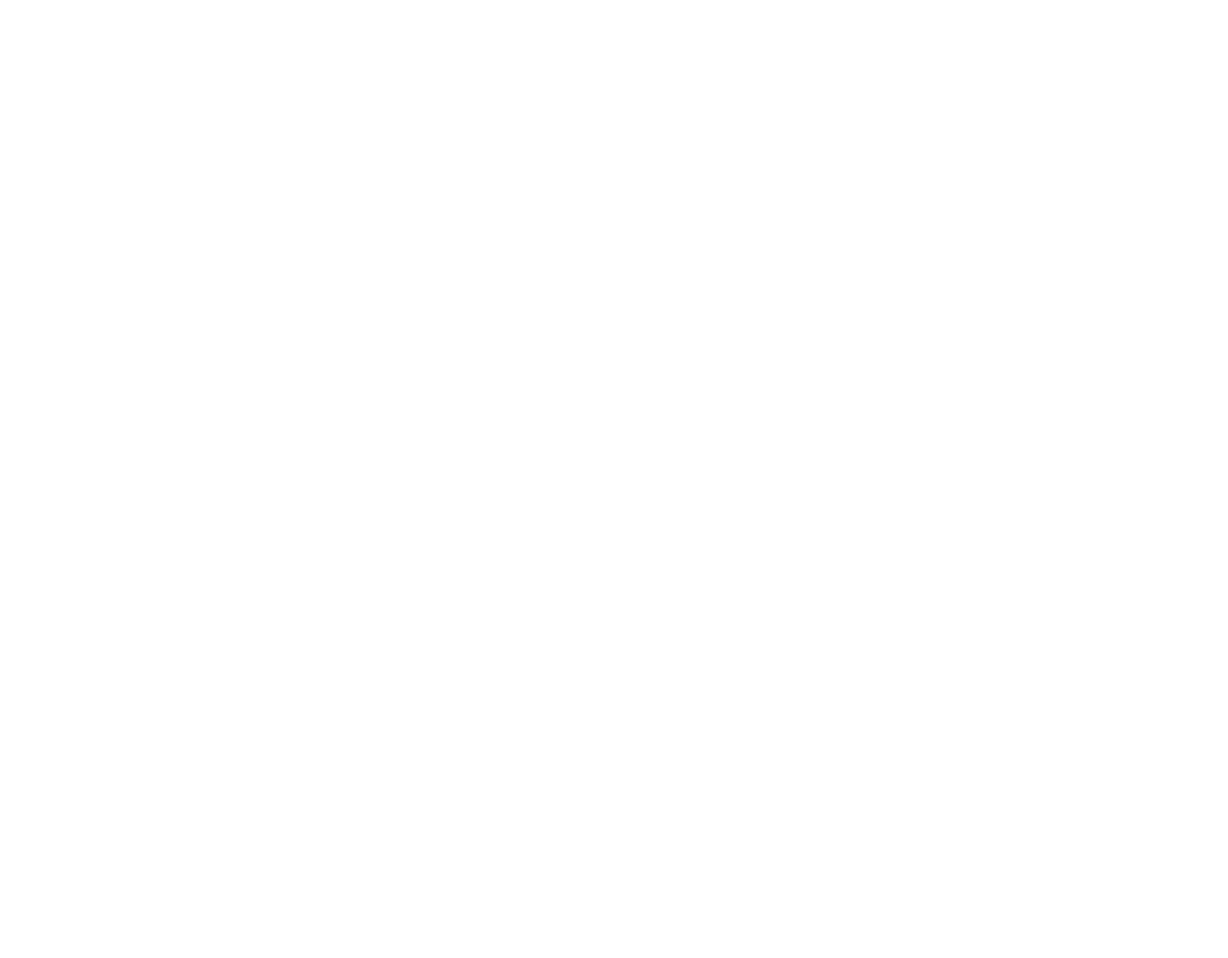
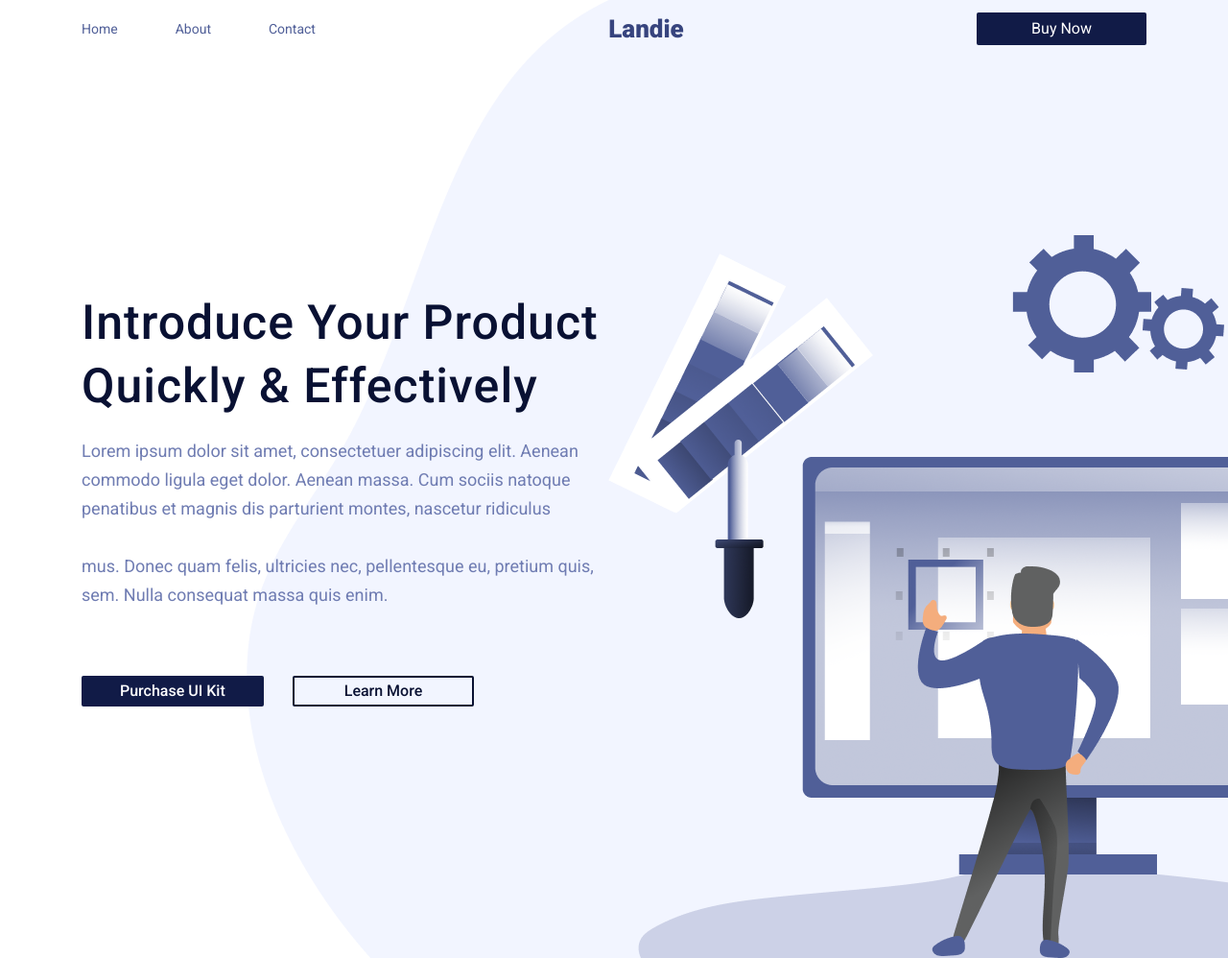
Before and after one commit to EduardSergienko/Landie, a plain HTML site: page index.html in a window 1280 px wide. Shown: the top 998 px of the page at 96% size. Before the commit the page ends 800 px from the top, so only its background shows below. Drawn offline with nearby package versions, Linux system fonts and the light colour scheme.

Commit message:
Сделал хедер

```diff
--- a/index.html
+++ b/index.html
@@ -20,5 +20,41 @@
 		<link rel="stylesheet" href="./css/main.min.css" />
 		<title>Document</title>
 	</head>
-	<body></body>
+	<body>
+		<header class="hero">
+			<div class="container">
+				<div class="header">
+					<ul class="header__nav-list">
+						<li class="header__nav-item">
+							<a href="#" class="header__nav-link">Home</a>
+						</li>
+						<li class="header__nav-item">
+							<a href="#" class="header__nav-link">About</a>
+						</li>
+						<li class="header__nav-item">
+							<a href="#" class="header__nav-link">Contact</a>
+						</li>
+					</ul>
+					<a href="#" class="header__logo">Landie</a>
+					<button class="header__button">Buy Now</button>
+				</div>
+				<div class="hero__content">
+					<h1 class="hero__content-title">
+						Introduce Your Product Quickly & Effectively
+					</h1>
+					<p class="hero__content-text">
+						Lorem ipsum dolor sit amet, consectetuer adipiscing elit. Aenean
+						commodo ligula eget dolor. Aenean massa. Cum sociis natoque
+						penatibus et magnis dis parturient montes, nascetur ridiculus
+						<br />
+						<br />
+						mus. Donec quam felis, ultricies nec, pellentesque eu, pretium quis,
+						sem. Nulla consequat massa quis enim.
+					</p>
+					<button class="hero__content-purchase-btn">Purchase UI Kit</button>
+					<button class="hero__content-learn-btn">Learn More</button>
+				</div>
+			</div>
+		</header>
+	</body>
 </html>
--- /dev/null
+++ b/sass/components/_hero.scss
@@ -0,0 +1,65 @@
+// =======header===========
+.hero {
+	background-image: url(/img/hero_bgrnd.png);
+	background-repeat: no-repeat;
+	background-position-x: right;
+	padding-bottom: 386px;
+}
+
+.header {
+	height: 60px;
+	display: flex;
+	justify-content: space-between;
+	align-items: center;
+	margin-bottom: 243px;
+}
+.header__nav-list {
+	display: flex;
+}
+.header__nav-item {
+	margin-right: 60px;
+	&:last-child {
+		margin-right: 0;
+	}
+}
+.header__nav-link {
+}
+.header__logo {
+	font-weight: 900;
+	font-size: 26px;
+	line-height: 38px;
+
+	color: #37447e;
+}
+.header__button {
+	padding: 8px 57px;
+}
+
+// ============HERO=============
+.hero__content {
+	max-width: 540px;
+}
+.hero__content-title {
+	margin-bottom: 20px;
+}
+.hero__content-text {
+	font-size: 18px;
+	line-height: 30px;
+	margin-bottom: 69px;
+}
+.hero__content-purchase-btn {
+	font-weight: 500;
+	font-size: 16px;
+	line-height: 26px;
+	padding: 3px 40px 3px 40px;
+	margin-right: 26px;
+}
+.hero__content-learn-btn {
+	font-weight: 500;
+	font-size: 16px;
+	line-height: 26px;
+	color: var(--complementary-color);
+	background-color: transparent;
+	border: 2px solid #091133;
+	padding: 1px 52px 1px 52px;
+}
--- a/sass/main.scss
+++ b/sass/main.scss
@@ -1,3 +1,4 @@
 @import "./utils/variables";
 @import "./utils/custom-normalize";
 @import "./utils/container";
+@import "./components/hero";
```
Also changed, not shown: css/main.css, css/main.min.css, 2 other files.
